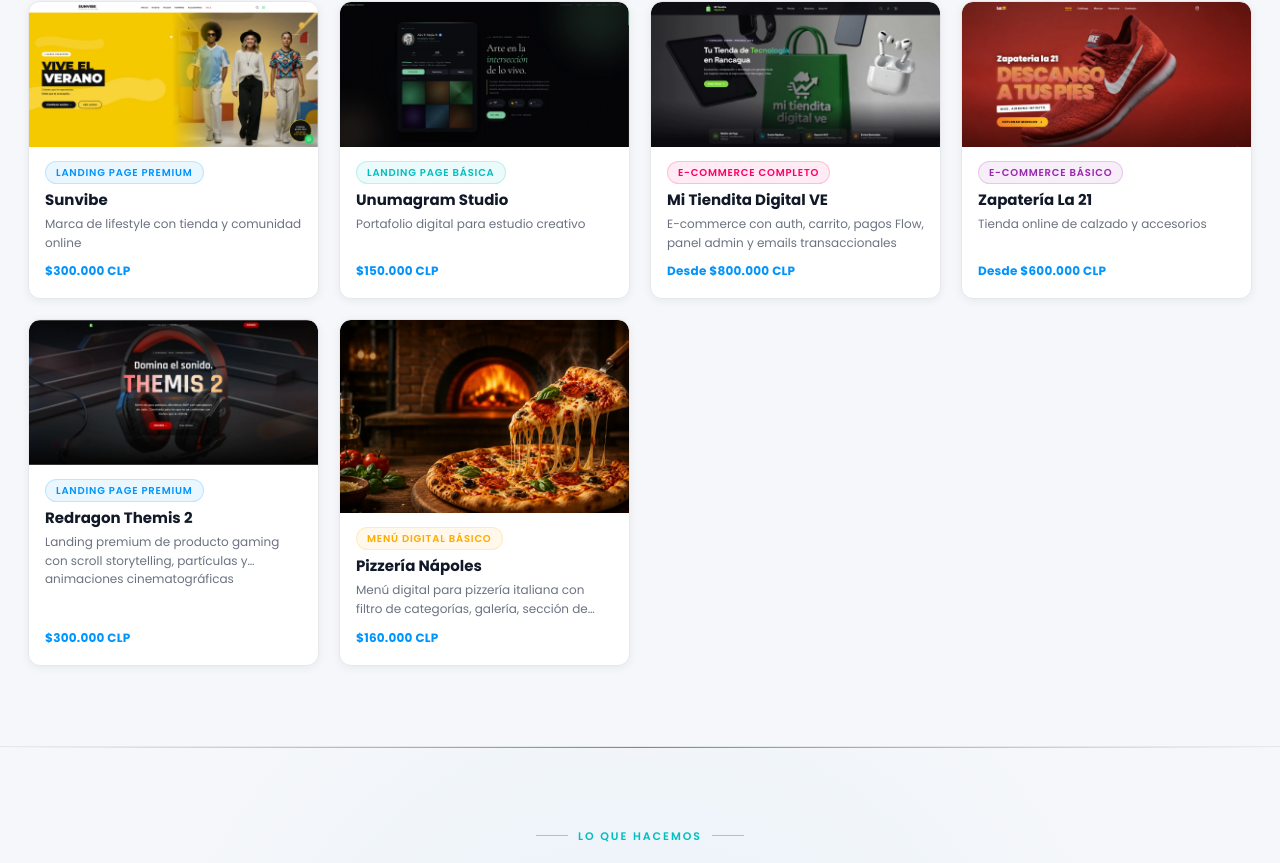
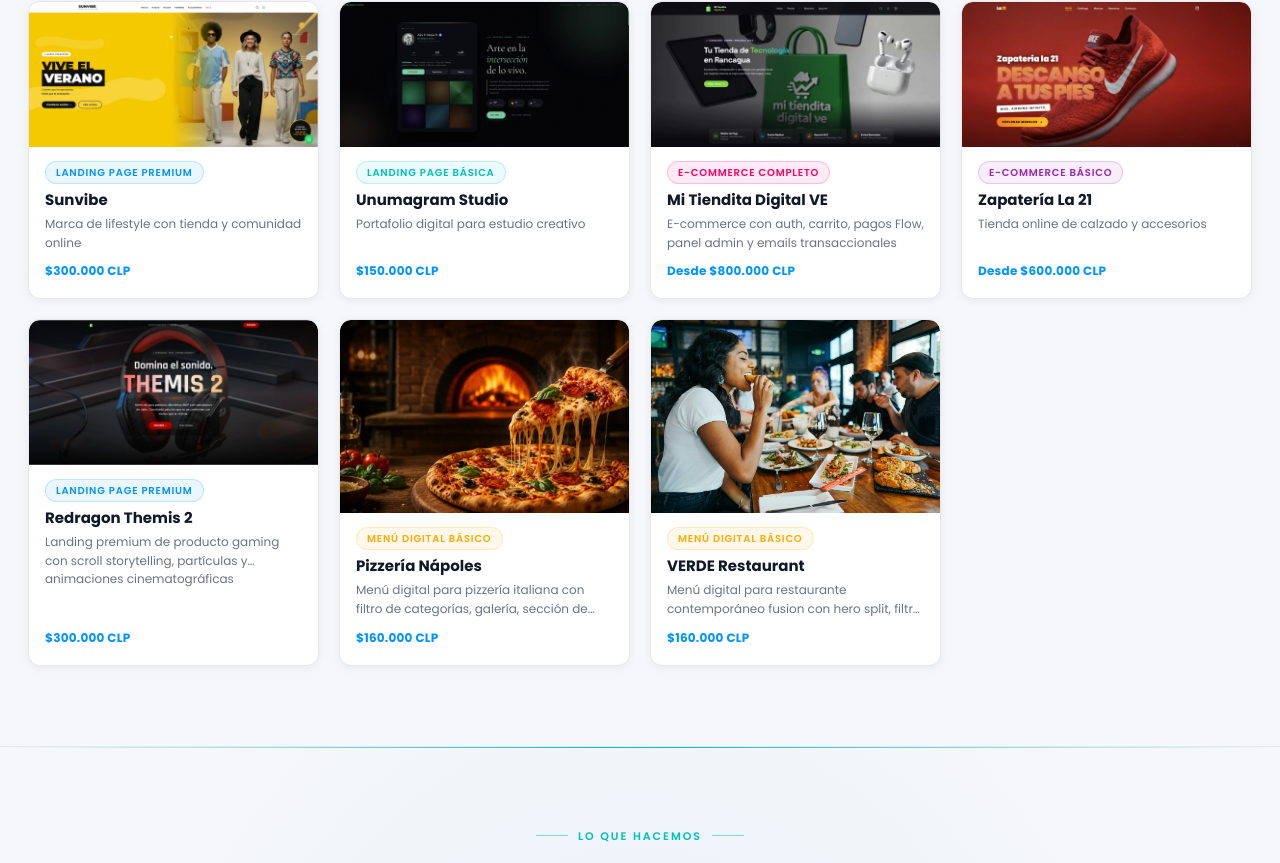
Before and after one commit to juanmjd914/catalogo-techne-creativ, a React (Vite) app: page / in a window 1280 px wide. Shown: the part 2246-3109 px from the top of the page. Built offline with nearby package versions, Linux system fonts and the light colour scheme.

Commit message:
feat: agrega VERDE Restaurant al portafolio (menú básico, $160k)

```diff
--- a/src/data/portfolio.ts
+++ b/src/data/portfolio.ts
@@ -199,4 +199,13 @@ export const portfolio: PortfolioItem[] = [
     url: 'https://menu-napoles.vercel.app',
     price: '$160.000 CLP',
   },
+  {
+    id: 23,
+    name: 'VERDE Restaurant',
+    category: 'menu-basico',
+    image: '/images/verde-restaurant.webp',
+    description: 'Menú digital para restaurante contemporáneo fusion con hero split, filtro de platos, stats animados y WhatsApp integrado',
+    url: 'https://verde-restaurant.vercel.app',
+    price: '$160.000 CLP',
+  },
 ]
```
Also changed, not shown: public/images/verde-restaurant.webp (added).
